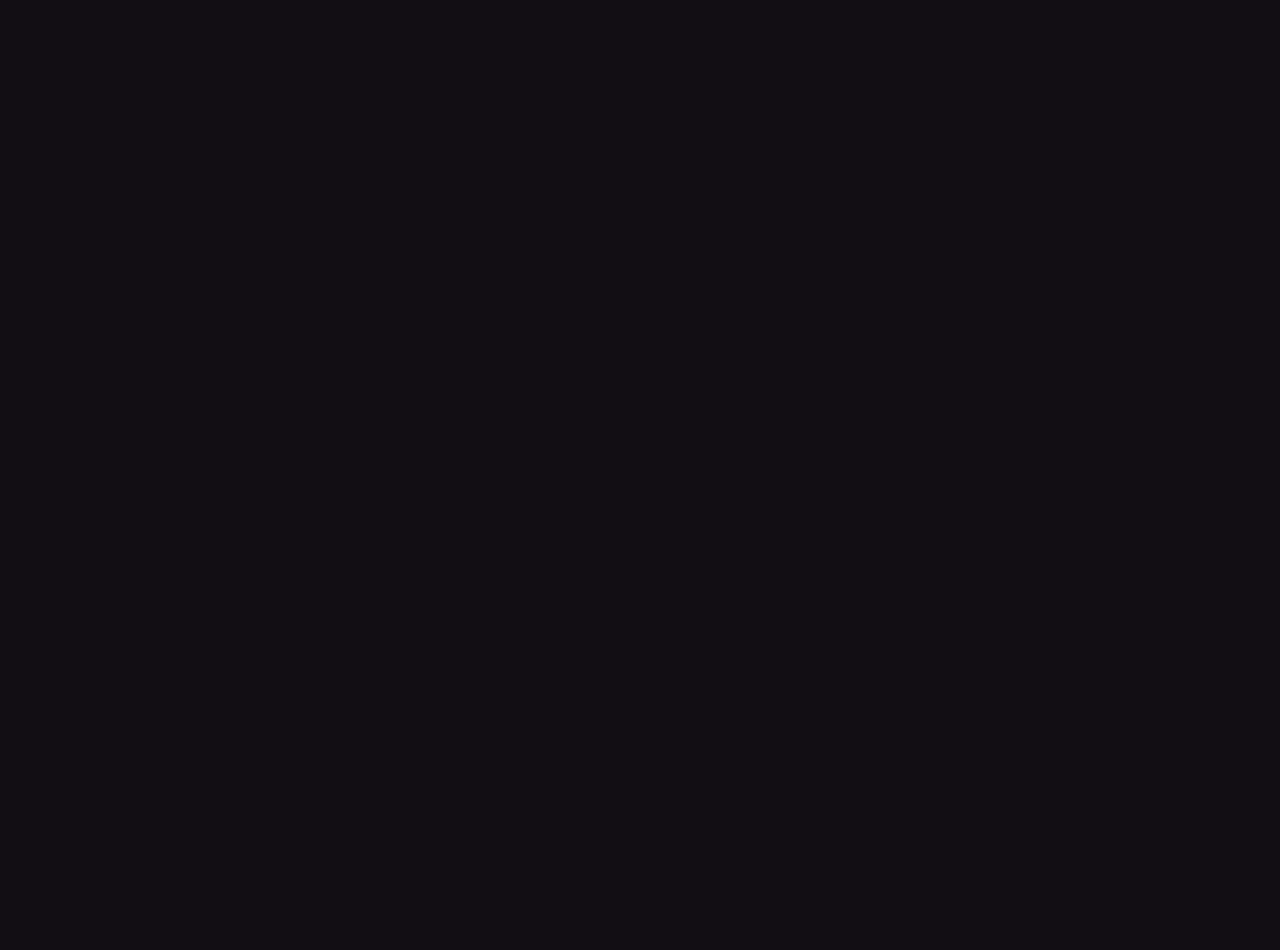
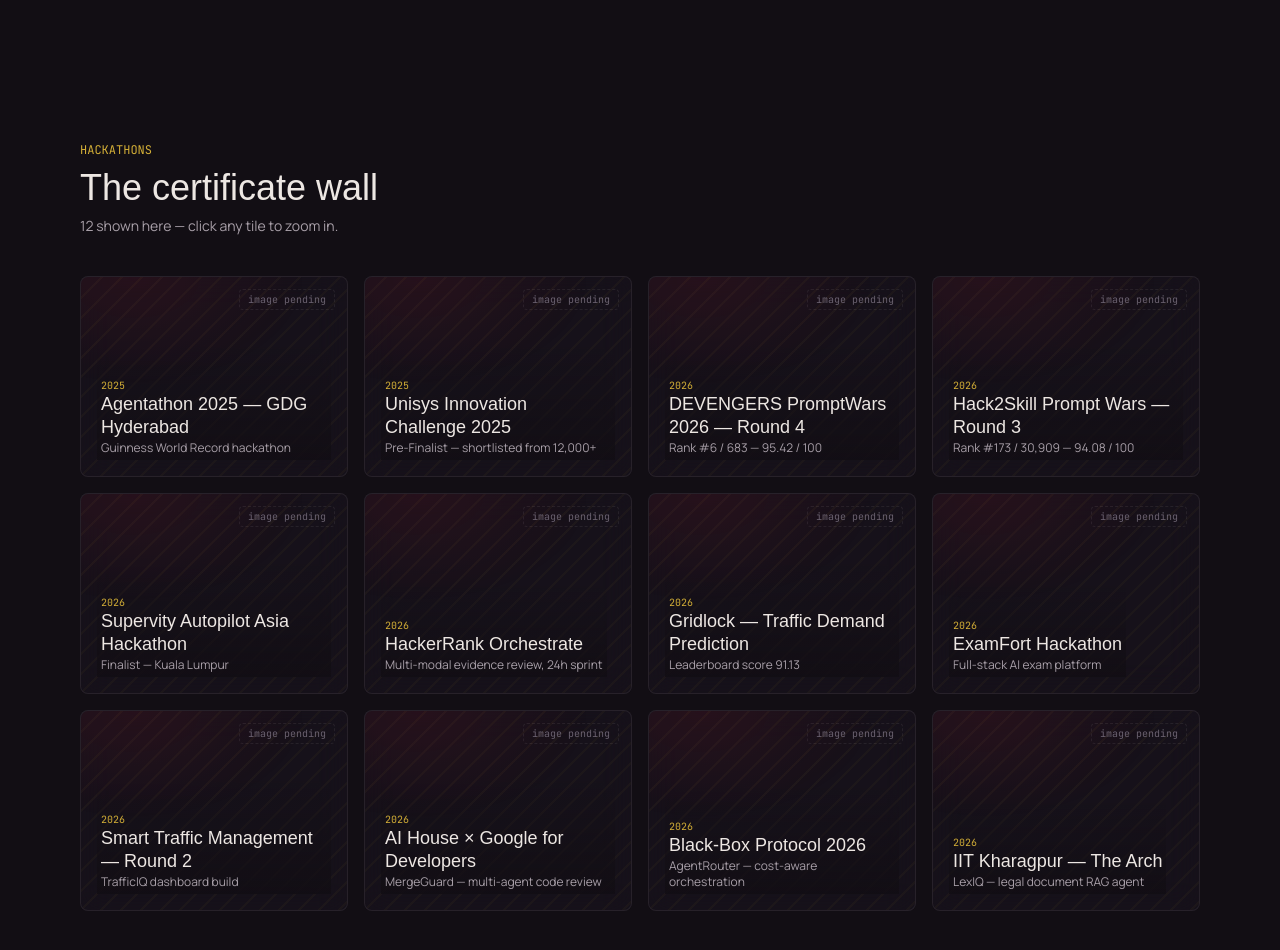
Before and after one commit to shaikasadahmed2k23/portfolio, a Next.js app: page / in a window 1280 px wide. Shown: the part 1400-2350 px from the top of the page. Before the commit the page ends 1440 px from the top, so only its background shows below. Built offline with nearby package versions, Linux system fonts and the light colour scheme; a web font is replaced by a local one.

Commit message:
Add Hackathons certificate wall section with placeholder tiles + zoom modal

```diff
--- a/app/page.tsx
+++ b/app/page.tsx
@@ -1,5 +1,6 @@
 import TerminalBoot from "@/components/TerminalBoot";
 import ProjectsDoor from "@/components/ProjectsDoor";
+import HackathonWall from "@/components/HackathonWall";
 
 export default function Home() {
   return (
@@ -19,6 +20,8 @@ export default function Home() {
       </section>
 
       <ProjectsDoor />
+
+      <HackathonWall />
     </main>
   );
 }
--- /dev/null
+++ b/components/HackathonWall.tsx
@@ -0,0 +1,155 @@
+"use client";
+
+import { useState } from "react";
+import { motion, AnimatePresence } from "framer-motion";
+import { CERTIFICATES, type Certificate } from "@/lib/certificates";
+
+function CertTile({
+  cert,
+  onOpen,
+}: {
+  cert: Certificate;
+  onOpen: () => void;
+}) {
+  return (
+    <motion.button
+      type="button"
+      onClick={onOpen}
+      aria-label={`Open certificate: ${cert.event}`}
+      initial={{ opacity: 0, y: 16 }}
+      whileInView={{ opacity: 1, y: 0 }}
+      viewport={{ once: true, margin: "-40px" }}
+      transition={{ duration: 0.4, ease: "easeOut" }}
+      className="group glass relative flex aspect-[4/3] flex-col justify-end overflow-hidden rounded-lg p-4 text-left transition-all duration-300 hover:-translate-y-1 hover:border-brass/60 hover:shadow-[0_12px_32px_-12px_rgba(212,175,55,0.35)]"
+    >
+      {cert.image ? (
+        // eslint-disable-next-line @next/next/no-img-element
+        <img
+          src={cert.image}
+          alt={cert.event}
+          className="absolute inset-0 h-full w-full object-cover opacity-90 transition-opacity duration-300 group-hover:opacity-100"
+        />
+      ) : (
+        <div
+          aria-hidden
+          className="absolute inset-0 opacity-70 transition-opacity duration-300 group-hover:opacity-90"
+          style={{
+            backgroundImage:
+              "repeating-linear-gradient(135deg, rgba(212,175,55,0.06) 0px, rgba(212,175,55,0.06) 2px, transparent 2px, transparent 14px), radial-gradient(120% 100% at 20% 0%, rgba(200,30,58,0.14), transparent 55%)",
+          }}
+        />
+      )}
+
+      {!cert.image && (
+        <span className="pointer-events-none absolute right-3 top-3 rounded border border-dashed border-[var(--glass-border)] px-2 py-0.5 font-[family-name:var(--font-data)] text-[10px] text-ink-faint">
+          image pending
+        </span>
+      )}
+
+      <div className="relative z-10 bg-gradient-to-t from-void/90 via-void/40 to-transparent px-1 pb-1 pt-8">
+        <div className="font-[family-name:var(--font-data)] text-[10px] text-brass">
+          {cert.year}
+        </div>
+        <div className="font-[family-name:var(--font-display)] text-base leading-tight text-ink sm:text-lg">
+          {cert.event}
+        </div>
+        <div className="mt-0.5 text-xs text-ink-dim">{cert.result}</div>
+      </div>
+    </motion.button>
+  );
+}
+
+function CertZoomModal({
+  cert,
+  onClose,
+}: {
+  cert: Certificate;
+  onClose: () => void;
+}) {
+  return (
+    <motion.div
+      role="dialog"
+      aria-modal="true"
+      aria-label={`${cert.event} certificate`}
+      initial={{ opacity: 0 }}
+      animate={{ opacity: 1 }}
+      exit={{ opacity: 0 }}
+      className="fixed inset-0 z-40 flex items-center justify-center bg-void/90 px-6 backdrop-blur-sm"
+      onClick={onClose}
+    >
+      <motion.div
+        initial={{ opacity: 0, y: 20, scale: 0.96 }}
+        animate={{ opacity: 1, y: 0, scale: 1 }}
+        exit={{ opacity: 0, y: 10, scale: 0.98 }}
+        transition={{ duration: 0.3, ease: "easeOut" }}
+        onClick={(e) => e.stopPropagation()}
+        className="glass relative w-full max-w-2xl overflow-hidden rounded-xl"
+      >
+        <button
+          type="button"
+          onClick={onClose}
+          aria-label="Close certificate"
+          className="absolute right-4 top-4 z-10 font-[family-name:var(--font-data)] text-sm text-ink-dim hover:text-brass"
+        >
+          close ✕
+        </button>
+
+        <div className="relative aspect-[4/3] w-full">
+          {cert.image ? (
+            // eslint-disable-next-line @next/next/no-img-element
+            <img src={cert.image} alt={cert.event} className="h-full w-full object-contain bg-surface-2" />
+          ) : (
+            <div
+              aria-hidden
+              className="flex h-full w-full items-center justify-center"
+              style={{
+                backgroundImage:
+                  "repeating-linear-gradient(135deg, rgba(212,175,55,0.07) 0px, rgba(212,175,55,0.07) 2px, transparent 2px, transparent 16px), radial-gradient(120% 100% at 20% 0%, rgba(200,30,58,0.16), transparent 55%)",
+              }}
+            >
+              <span className="rounded border border-dashed border-[var(--glass-border)] px-3 py-1 font-[family-name:var(--font-data)] text-xs text-ink-faint">
+                certificate image pending
+              </span>
+            </div>
+          )}
+        </div>
+
+        <div className="p-6">
+          <div className="font-[family-name:var(--font-data)] text-xs text-brass">{cert.year}</div>
+          <h3 className="mt-1 font-[family-name:var(--font-display)] text-2xl text-ink">{cert.event}</h3>
+          <p className="mt-1 text-sm text-ink-dim">{cert.result}</p>
+        </div>
+      </motion.div>
+    </motion.div>
+  );
+}
+
+export default function HackathonWall() {
+  const [openCert, setOpenCert] = useState<Certificate | null>(null);
+
+  return (
+    <section className="relative px-6 py-24 sm:px-12 md:px-20">
+      <div className="mx-auto max-w-6xl">
+        <span className="font-[family-name:var(--font-data)] text-xs text-brass">
+          HACKATHONS
+        </span>
+        <h2 className="mt-2 font-[family-name:var(--font-display)] text-3xl text-ink sm:text-4xl">
+          The certificate wall
+        </h2>
+        <p className="mt-2 max-w-xl text-sm text-ink-dim">
+          {CERTIFICATES.length} shown here — click any tile to zoom in.
+        </p>
+
+        <div className="mt-10 grid grid-cols-2 gap-4 sm:grid-cols-3 md:grid-cols-4">
+          {CERTIFICATES.map((cert) => (
+            <CertTile key={cert.id} cert={cert} onOpen={() => setOpenCert(cert)} />
+          ))}
+        </div>
+      </div>
+
+      <AnimatePresence>
+        {openCert && <CertZoomModal cert={openCert} onClose={() => setOpenCert(null)} />}
+      </AnimatePresence>
+    </section>
+  );
+}
--- /dev/null
+++ b/lib/certificates.ts
@@ -0,0 +1,27 @@
+export type Certificate = {
+  id: string;
+  event: string;
+  result: string;
+  year: string;
+  // Path under /public once the real certificate image is added, e.g.
+  // "/certificates/agentathon-2025.jpg". Left empty renders a placeholder tile.
+  image?: string;
+};
+
+// Placeholder wall — swap in real scanned/exported certificate images by
+// setting `image` on each entry (drop files in public/certificates/), and
+// add more entries for the rest of the 30-40 certs whenever ready.
+export const CERTIFICATES: Certificate[] = [
+  { id: "agentathon-2025", event: "Agentathon 2025 — GDG Hyderabad", result: "Guinness World Record hackathon", year: "2025" },
+  { id: "unisys-2025", event: "Unisys Innovation Challenge 2025", result: "Pre-Finalist — shortlisted from 12,000+", year: "2025" },
+  { id: "devengers-promptwars", event: "DEVENGERS PromptWars 2026 — Round 4", result: "Rank #6 / 683 — 95.42 / 100", year: "2026" },
+  { id: "ecovillage-r3", event: "Hack2Skill Prompt Wars — Round 3", result: "Rank #173 / 30,909 — 94.08 / 100", year: "2026" },
+  { id: "supervity-autopilot", event: "Supervity Autopilot Asia Hackathon", result: "Finalist — Kuala Lumpur", year: "2026" },
+  { id: "hackerrank-orchestrate", event: "HackerRank Orchestrate", result: "Multi-modal evidence review, 24h sprint", year: "2026" },
+  { id: "gridlock", event: "Gridlock — Traffic Demand Prediction", result: "Leaderboard score 91.13", year: "2026" },
+  { id: "examfort", event: "ExamFort Hackathon", result: "Full-stack AI exam platform", year: "2026" },
+  { id: "trafficiq", event: "Smart Traffic Management — Round 2", result: "TrafficIQ dashboard build", year: "2026" },
+  { id: "mergeguard-aihouse", event: "AI House × Google for Developers", result: "MergeGuard — multi-agent code review", year: "2026" },
+  { id: "agentrouter-blackbox", event: "Black-Box Protocol 2026", result: "AgentRouter — cost-aware orchestration", year: "2026" },
+  { id: "lexiq-arch", event: "IIT Kharagpur — The Arch", result: "LexIQ — legal document RAG agent", year: "2026" },
+];
```
